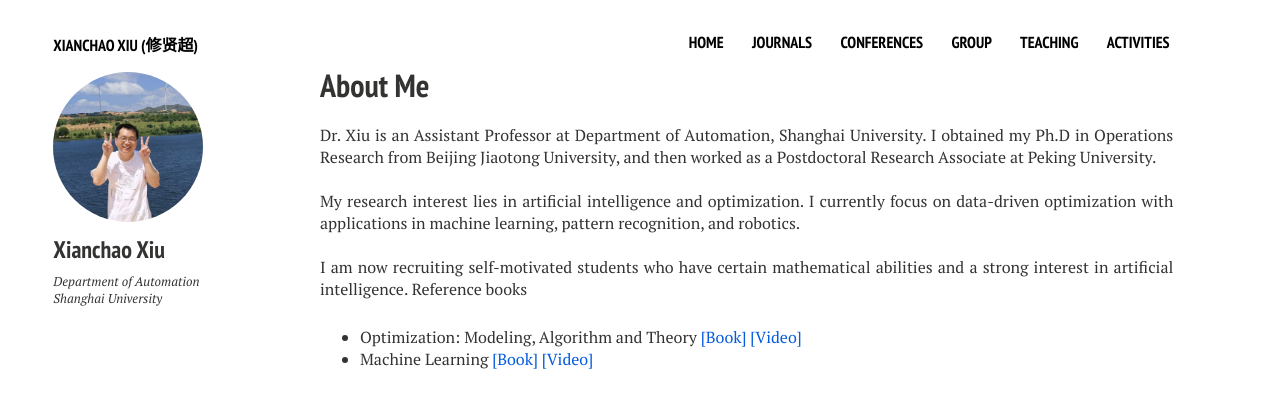
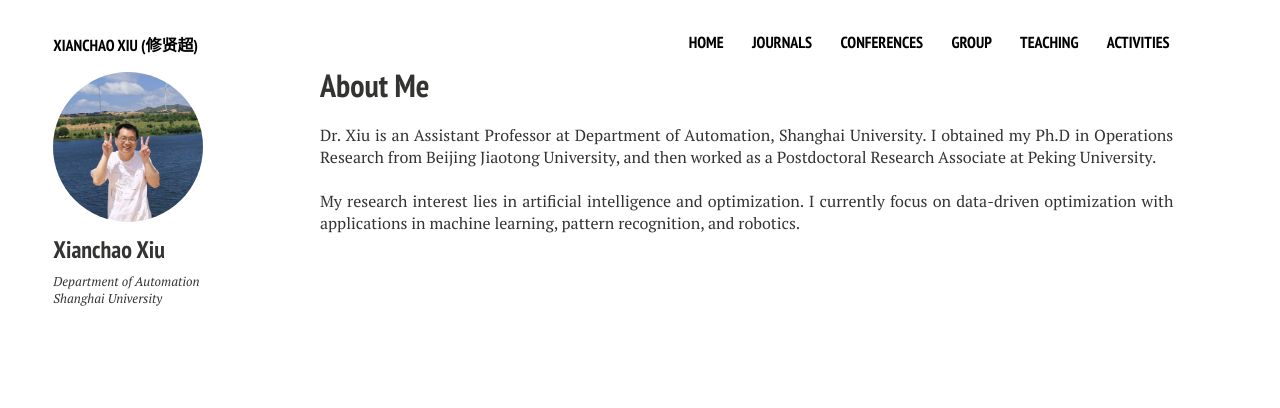
Before and after one commit to xianchaoxiu/xianchaoxiu.github.io, a Jekyll site: the page built from index.md, in a window 1280 px wide. Shown: the top 408 px of the page. Built offline with Jekyll 4.4.1, drawn with Linux system fonts in a browser that asks for light colours; nearby versions of some CDN libraries.

Commit message:
Update home2.html

```diff
--- a/_layouts/home2.html
+++ b/_layouts/home2.html
@@ -32,14 +32,9 @@
 
 
 	      My research interest lies in artificial intelligence and optimization.
-	      I currently focus on data-driven optimization with applications in machine learning, pattern recognition, and robotics.<br><br>
+	      I currently focus on data-driven optimization with applications in machine learning, pattern recognition, and robotics.
 
 
-            I am now recruiting self-motivated students who have certain mathematical abilities and a strong interest in artificial intelligence. Reference books
-	  <ul>
-        <li> Optimization: Modeling, Algorithm and Theory <a href="http://faculty.bicmr.pku.edu.cn/~wenzw/optbook.html" class="textlink" target="_blank">[Book]</a>   <a href="https://www.bilibili.com/video/BV1Kc411i7kJ/" class="textlink" target="_blank">[Video]</a> </li>
-         <li> Machine Learning <a href="https://cs.nju.edu.cn/zhouzh/zhouzh.files/publication/MLbook2016.htm" class="textlink" target="_blank">[Book]</a> <a href="https://www.bilibili.com/video/BV1gG411f7zX/" class="textlink" target="_blank">[Video]</a>  </li>
-        </ul>
 
 </p>
 
```
